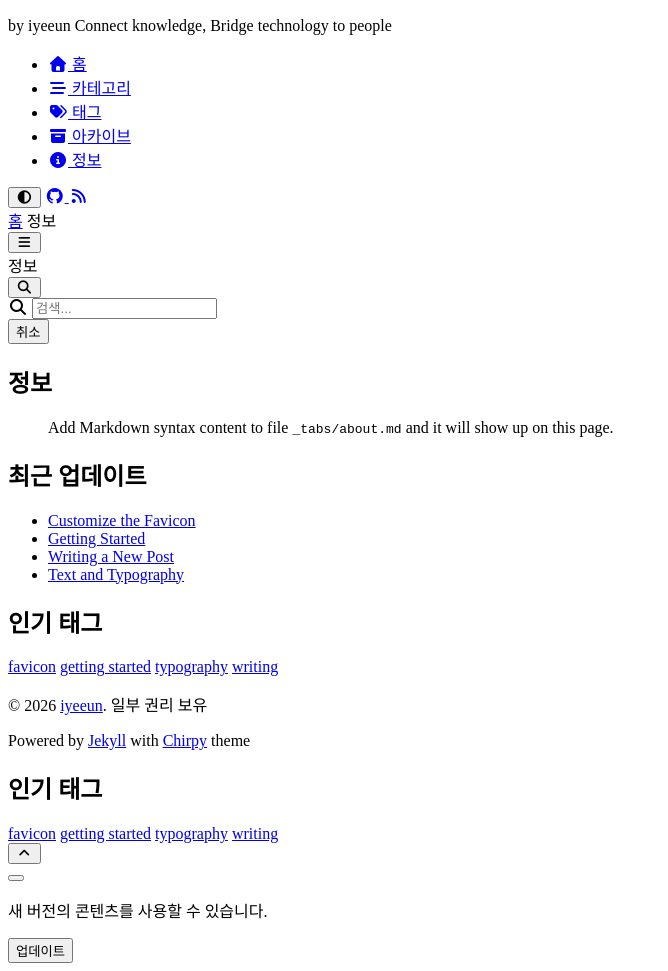
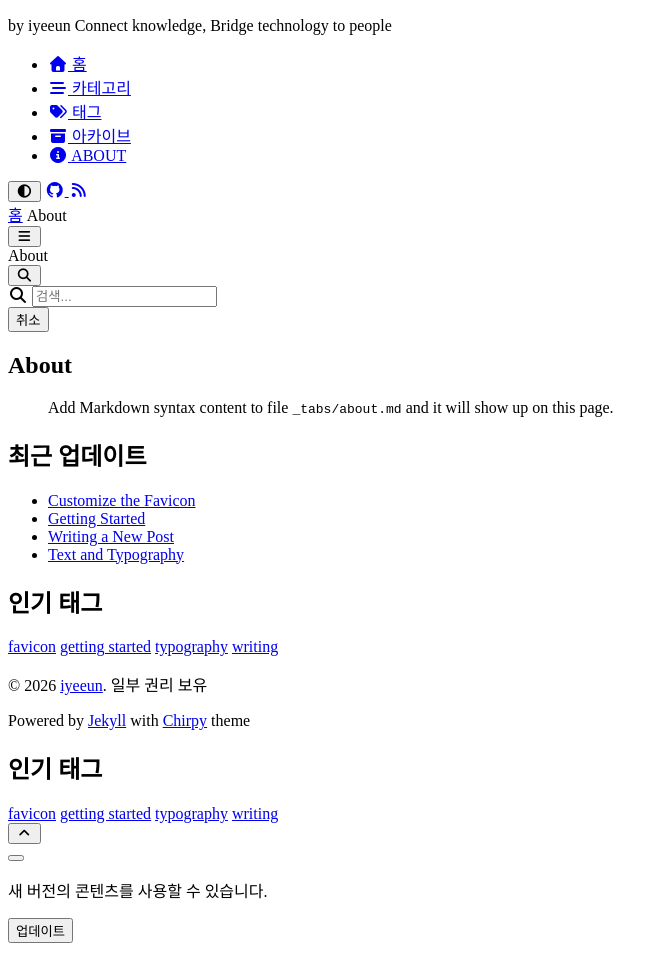
Before and after one commit to iyeeun/iyeeun.github.io, a Jekyll site: the page built from _tabs/about.md, in a window 1280 px wide, cut to the strip 124-1095 px from the top of the page. Shown: the whole strip, without its empty margins (0-668 px from the left). Built offline with Jekyll 4.4.1, drawn with Linux system fonts in a browser that asks for light colours; cached includes are drawn as plain includes; nearby versions of some CDN libraries; some web fonts are replaced; part of the change alters nothing that is shown.

Commit message:
feat: update ko-KR locales
- 정보 -> About
- 게시 -> 게시일
- 업데이트 -> 업데이트일

```diff
--- a/_data/locales/ko-KR.yml
+++ b/_data/locales/ko-KR.yml
@@ -14,7 +14,7 @@ tabs:
   categories: 카테고리
   tags: 태그
   archives: 아카이브
-  about: 정보
+  about: About
 
 # the text displayed in the search bar & search results
 search:
@@ -53,8 +53,8 @@ notification:
 
 post:
   written_by: By
-  posted: 게시
-  updated: 업데이트
+  posted: 게시일
+  updated: 업데이트일
   words: 단어
   pageview_measure: 조회
   read_time:
```
